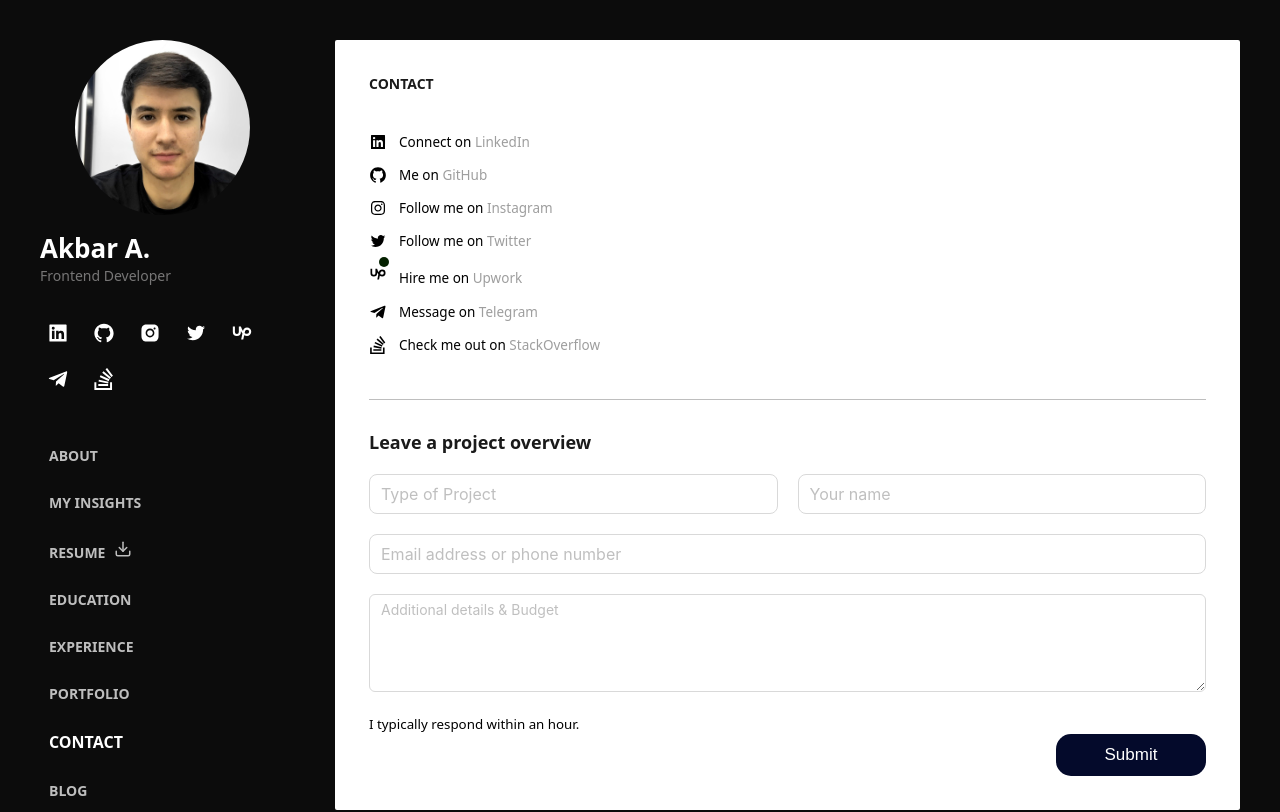
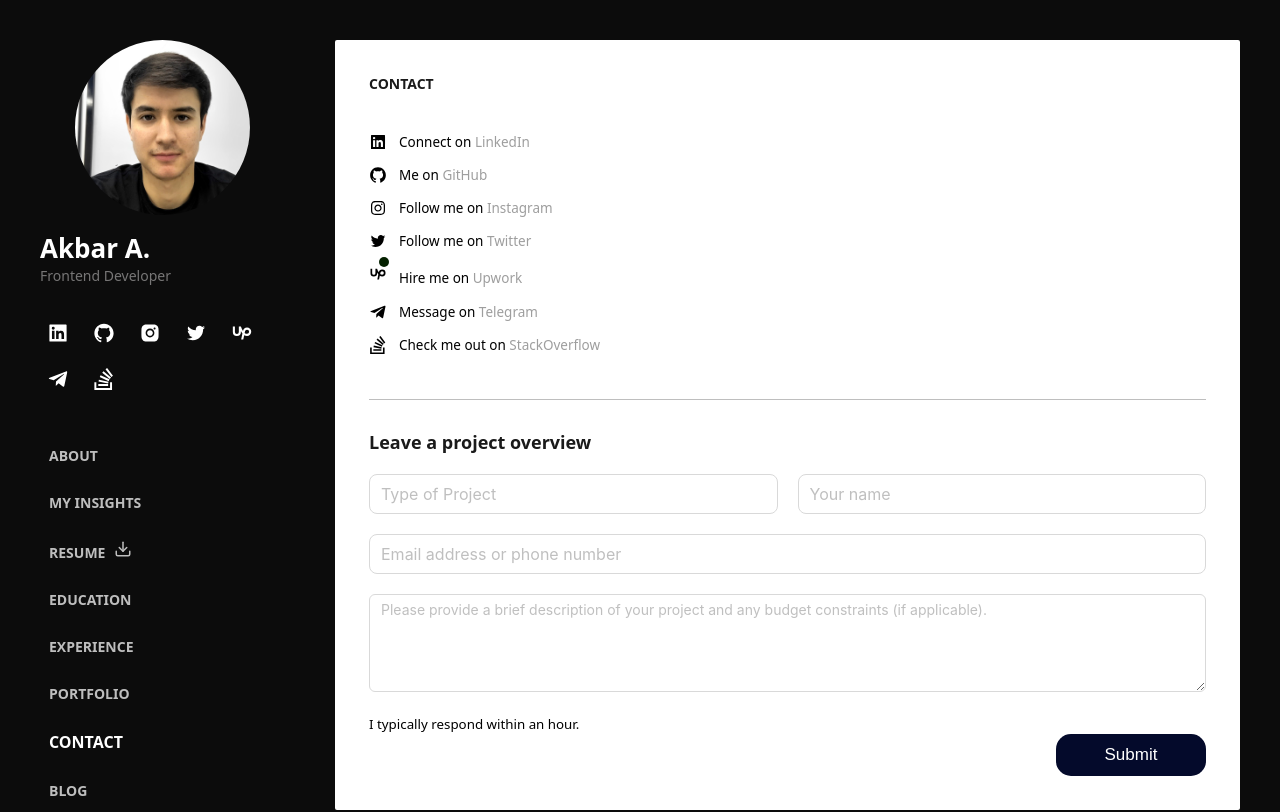
Before and after one commit to akbarahmadjonov/portfolio-website-v1, a React (Vite) app: page /contact in a window 1280 px wide. Shown: the top 812 px of the page. Built offline with nearby package versions, Linux system fonts and the light colour scheme.

Commit message:
Updated changes

```diff
--- a/src/pages/nesting/contact/Contact.tsx
+++ b/src/pages/nesting/contact/Contact.tsx
@@ -183,7 +183,7 @@ export const Contact = () => {
               <TextArea
                 className="action__input"
                 rows={4}
-                placeholder="Additional details & Budget"
+                placeholder="Please provide a brief description of your project and any budget constraints (if applicable)."
                 name="message"
               />
               <div className="action__submit">
```
